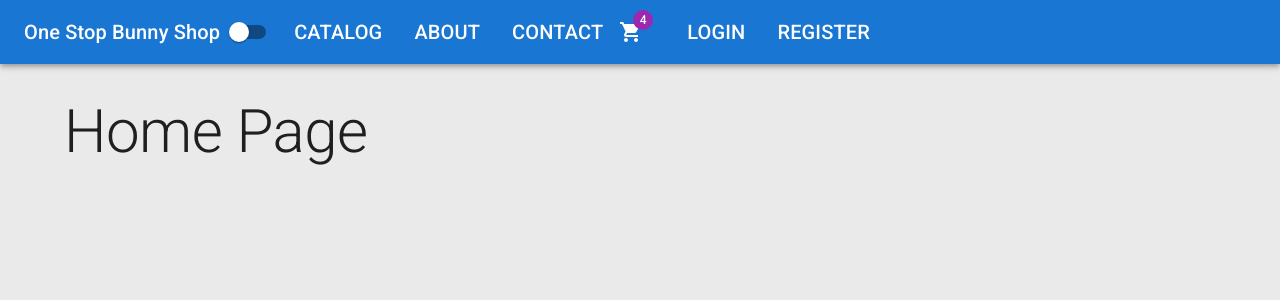
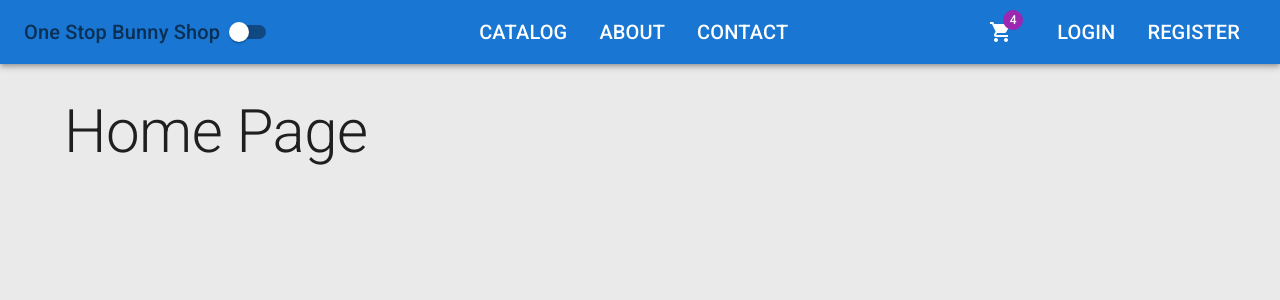
Before and after one commit to Sola0404/one-stop-bunny-shop, a React (Vite) app in the folder client/: page / in a window 1280 px wide. Shown: the top 300 px of the page. Built offline with nearby package versions, Linux system fonts and the light colour scheme.

Commit message:
Style the nav bar

```diff
--- a/client/src/app/layout/Header.tsx
+++ b/client/src/app/layout/Header.tsx
@@ -2,6 +2,7 @@
 import {
 	AppBar,
 	Badge,
+	Box,
 	IconButton,
 	List,
 	ListItem,
@@ -22,6 +23,18 @@
 	{ title: "register", path: "/register" },
 ];
 
+const navStyles = {
+	color: "inherit",
+	textDecoration: "none",
+	typography: "h6",
+	"&:hover": {
+		color: "grey.500",
+	},
+	"&.active": {
+		color: "text.secondary",
+	},
+};
+
 interface Props {
 	darkMode: boolean;
 	handleThemeChange: () => void;
@@ -30,47 +43,42 @@
 export default function Header({ darkMode, handleThemeChange }: Props) {
 	return (
 		<AppBar position="static" sx={{ mb: 4 }}>
-			<Toolbar>
-				<Typography
-					variant="h6"
-					component={NavLink}
-					to="/"
-					sx={{ color: "inherit", textDecoration: "none" }}
+			<Toolbar
+				sx={{
+					display: "flex",
+					justifyContent: "space-between",
+					alignItems: "center",
+				}}
 			>
+				<Box display="flex" alignItems="center">
+					<Typography variant="h6" component={NavLink} to="/" sx={navStyles}>
 						One Stop Bunny Shop
 					</Typography>
 					<Switch checked={darkMode} onChange={handleThemeChange} />
+				</Box>
+
 				<List sx={{ display: "flex" }}>
 					{midLinks.map(({ title, path }) => (
-						<ListItem
-							component={NavLink}
-							to={path}
-							key={path}
-							sx={{ color: "inherit", typography: "h6" }}
-						>
+						<ListItem component={NavLink} to={path} key={path} sx={navStyles}>
 							{title.toUpperCase()}
 						</ListItem>
 					))}
 				</List>
 
+				<Box display="flex" alignItems="center">
 					<IconButton size="large" edge="start" color="inherit" sx={{ mr: 2 }}>
 						<Badge badgeContent="4" color="secondary">
 							<ShoppingCart />
 						</Badge>
 					</IconButton>
-
 					<List sx={{ display: "flex" }}>
 						{rightLinks.map(({ title, path }) => (
-						<ListItem
-							component={NavLink}
-							to={path}
-							key={path}
-							sx={{ color: "inherit", typography: "h6" }}
-						>
+							<ListItem component={NavLink} to={path} key={path} sx={navStyles}>
 								{title.toUpperCase()}
 							</ListItem>
 						))}
 					</List>
+				</Box>
 			</Toolbar>
 		</AppBar>
 	);
```
Lines whose indentation alone changed are shown as unchanged.
